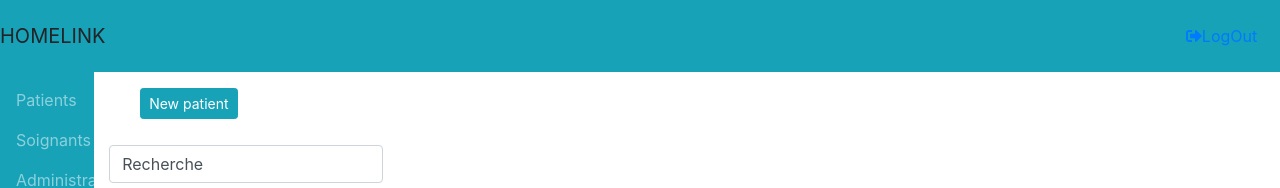
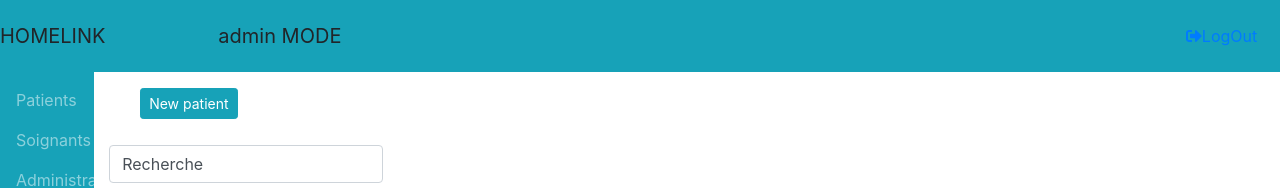
Before and after one commit to Vy0l3tH/frontend, a Vue app: page / in a window 1280 px wide. Shown: the top 188 px of the page. Built offline with nearby package versions, Linux system fonts and the light colour scheme; no server answers; sample sign-in values are in the browser's storage; what v-form-builder would draw is missing.

Commit message:
Role display (just for demo)

```diff
--- a/src/App.vue
+++ b/src/App.vue
@@ -2,10 +2,10 @@
   <div id="app container">
     <div class="row py-3 bg-info">
       <div class="col-2">
-        <span class= "navbar-brand">HOMELINK</span>
+        <span class= "navbar-brand">HOMELINK </span>
       </div>
-      <div class="col-9">
-
+      <div  v-if="currentUser" class="col-9">
+       <span class= "navbar-brand">{{currentUser.role}} MODE</span>
       </div>
       <div v-if="currentUser" class="navbar-nav ml-auto col-1">
 
@@ -63,8 +63,9 @@ export default {
   ,
   computed: {
     currentUser() {
-      console.log(this.$store.state.auth.user)
-      return this.$store.state.auth.user;
+      if (this.$store.state.auth.user)
+        return this.$store.state.auth.user;
+        else return null;
     },
   },
   methods: {
```
